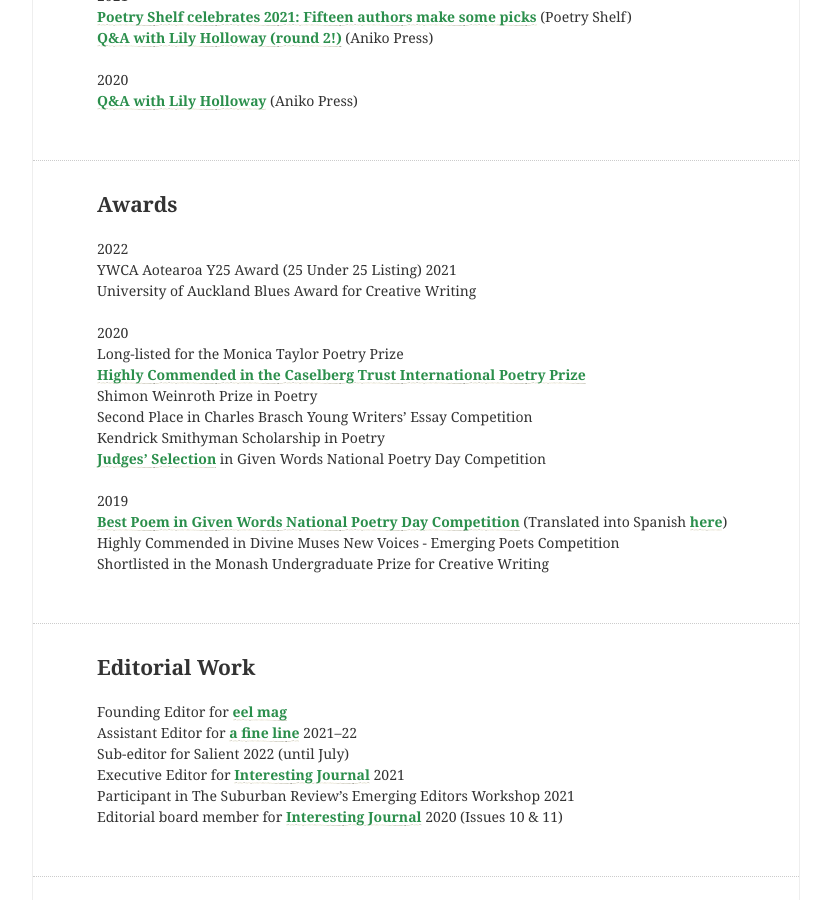
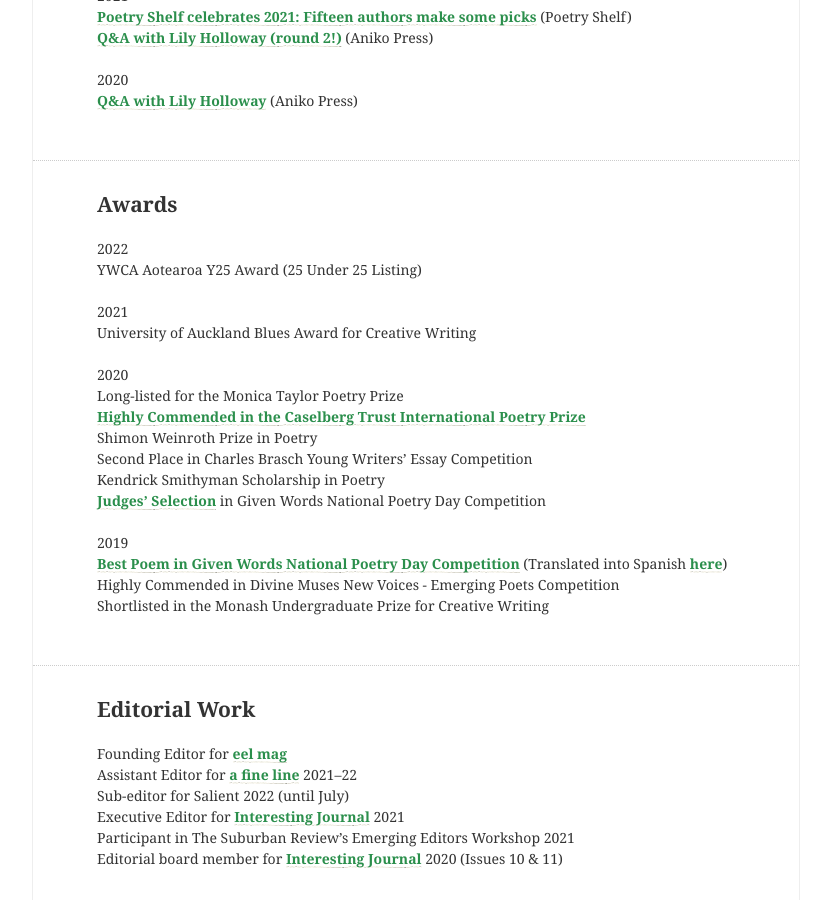
Before and after one commit to lilyholloway/lilyholloway.github.io, a Jekyll site: the page built from cv.md, in a window 1280 px wide and 900 px high, scrolled down 4302 px. Shown: the whole window, without its empty margins (224-1055 px from the left). Built offline with Jekyll 4.4.1, drawn with Linux system fonts in a browser that asks for light colours; nearby versions of some CDN libraries.

Commit message:
Update cv.md

```diff
--- a/cv.md
+++ b/cv.md
@@ -188,7 +188,8 @@ Interviewed for **<a href="https://www.newsroom.co.nz/the-future-of-new-zealand-
 ---
 ## **Awards**<br>
 2022<br>
-YWCA Aotearoa Y25 Award (25 Under 25 Listing)
+YWCA Aotearoa Y25 Award (25 Under 25 Listing)<br>
+<br>
 2021<br>
 University of Auckland Blues Award for Creative Writing<br>
 <br>
```
